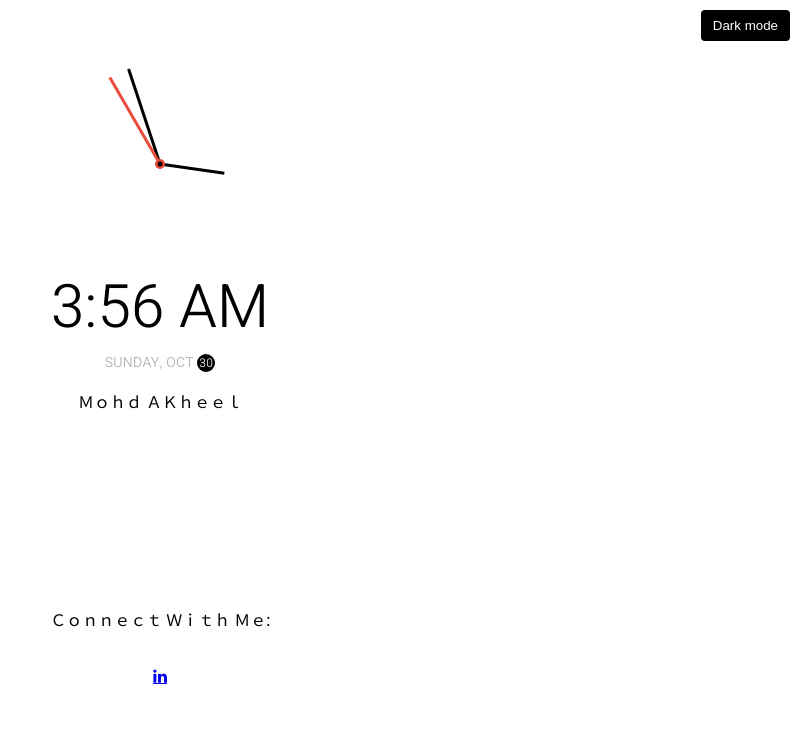
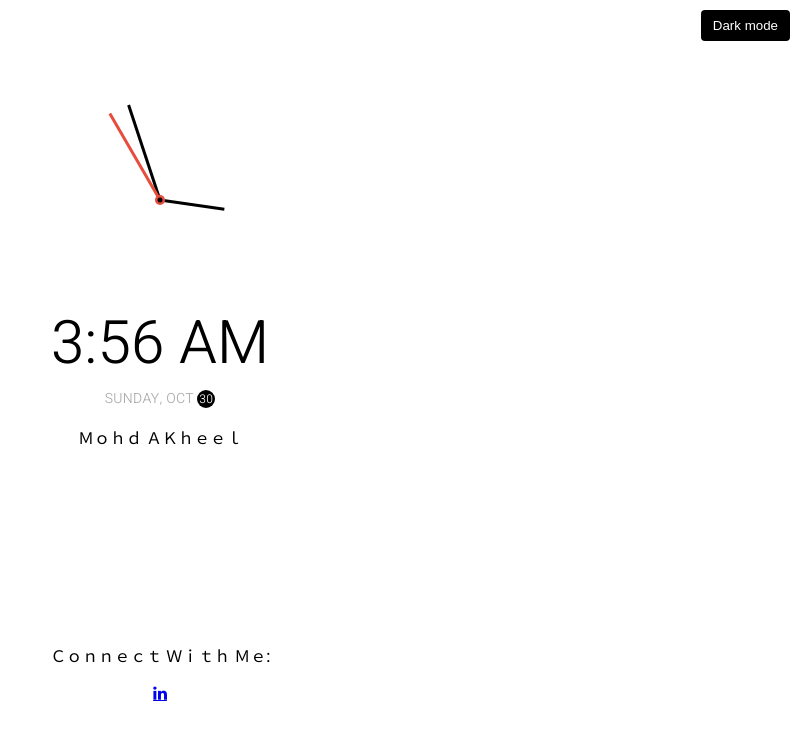
Before and after one commit to Akheel51/Digital-Clock, a plain HTML site: page index.html in a window 1280 px wide. Shown: the whole page, without its empty margins (480-1280 px from the left). Drawn offline with Linux system fonts and the light colour scheme.

Commit message:
Update index.html

```diff
--- a/index.html
+++ b/index.html
@@ -23,9 +23,8 @@
       <p></p>
       <p></p>
       <p></p>
-      <p>Ｃｏｎｎｅｃｔ  Ｗｉｔｈ  Ｍｅ<b>:</b><p>
-            <a  href="https://www.linkedin.com/in/akheel51" target="_blank" class="fa fa-linkedin"></a></p>
-      </p>
+      <p>Ｃｏｎｎｅｃｔ  Ｗｉｔｈ  Ｍｅ<b>:</b></p>
+            <a  href="https://www.linkedin.com/in/akheel51" target="_blank" class="fa fa-linkedin"></a>
     </div>
     <script src="script.js"></script>
   </body>
```
